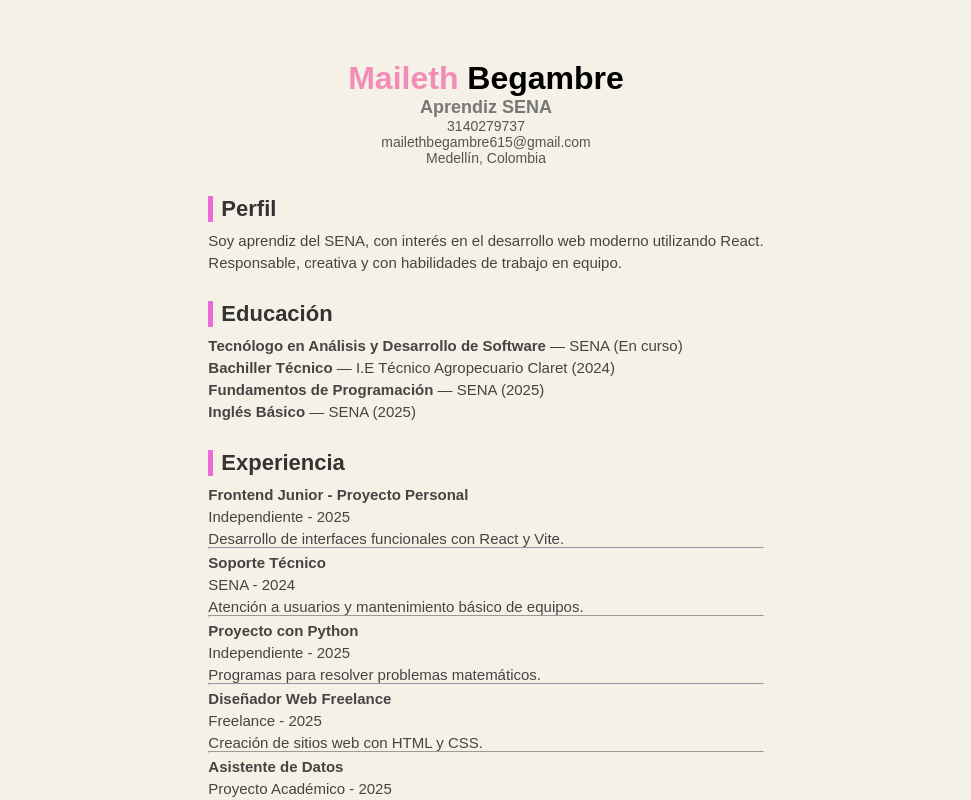
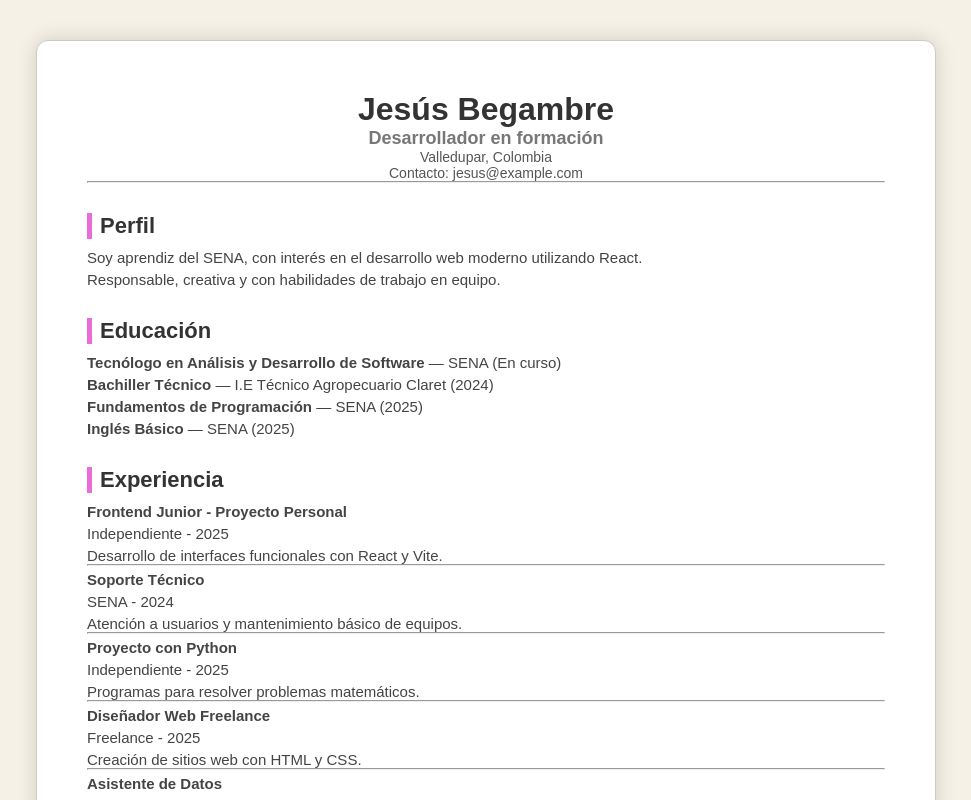
Before and after one commit to maileth2008/cv-react-maileth_begambre, a React (Vite) app in the folder maileth_begambre/: page / in a window 1280 px wide. Shown: the top 800 px of the page, without its empty margins (154-1125 px from the left). Built offline with nearby package versions, Linux system fonts and the light colour scheme.

Commit message:
extracción de datos personales y contenido dinámico hacia App.jsx

```diff
--- a/maileth_begambre/src/App.jsx
+++ b/maileth_begambre/src/App.jsx
@@ -1,20 +1,54 @@
 import React from "react";
 import CabeceraCV from "./componente/CabeceraCV.jsx";
 import Perfil from "./componente/Perfil.jsx";
-import Educacion from "./componente/educacion.jsx";
-import Experiencia from "./componente/experiencia.jsx";
+import Educacion from "./componente/Educacion.jsx";
+import Experiencia from "./componente/Experiencia.jsx";
 import StackTecnologias from "./componente/StackTecnologias.jsx";
 
-function App() {
+export default function App() {
+
+  // DATOS DEL CV
+  const datosPersonales = {
+    nombre: "Jesús Begambre",
+    cargo: "Desarrollador en formación",
+    ciudad: "Valledupar, Colombia",
+    contacto: "jesus@example.com"
+  };
+
+  const perfilTexto = `
+    Soy aprendiz del SENA con interés en el desarrollo web moderno utilizando React.
+    Responsable, creativo y con habilidades de trabajo en equipo.
+  `;
+
+  const experiencias = [
+    { cargo: "Frontend Junior", empresa: "Independiente", año: "2025", descripcion: "Desarrollo con React y Vite." },
+    { cargo: "Soporte Técnico", empresa: "SENA", año: "2024", descripcion: "Atención a usuarios y mantenimiento básico." },
+  ];
+
+  const cursos = [
+    { titulo: "Tecnólogo ADS", institucion: "SENA", año: "En curso" },
+    { titulo: "Bachiller Técnico", institucion: "Claret", año: "2024" },
+  ];
+
+  const tecnologias = [
+    { id: 1, nombre: "React", tipo: "frontend" },
+    { id: 2, nombre: "JavaScript", tipo: "frontend" },
+    { id: 3, nombre: "Node.js", tipo: "backend" },
+    { id: 4, nombre: "MySQL", tipo: "base" },
+    { id: 5, nombre: "Git", tipo: "otros" }
+  ];
+
   return (
-    <div style={{ padding: "20px", fontFamily: "Arial" }}>
-      <CabeceraCV />
-      <Perfil />
-      <Educacion />
-      <Experiencia />
-      <StackTecnologias />
+    <div className="cv-container">
+      <CabeceraCV {...datosPersonales} />
+
+      <Perfil descripcion={perfilTexto} />
+
+      <Educacion cursos={cursos} />
+
+      <Experiencia experiencias={experiencias} />
+
+      <StackTecnologias tecnologias={tecnologias} />
     </div>
   );
 }
-
-export default App;
--- a/maileth_begambre/src/componente/CabeceraCV.jsx
+++ b/maileth_begambre/src/componente/CabeceraCV.jsx
@@ -1,16 +1,12 @@
 import React from 'react';
-function CabeceraCV() {
+function CabeceraCV({ nombre, cargo, ciudad, contacto }) {
   return (
     <header>
-      <h1>
-  <span className="rosa">Maileth</span>{" "}
-  <span className="negro">Begambre</span>
-</h1>
-
-      <h2>Aprendiz SENA</h2>
-      <p> 3140279737</p>
-      <p>mailethbegambre615@gmail.com</p>
-      <p>Medellín, Colombia</p>
+      <h1>{nombre}</h1>
+      <h2>{cargo}</h2>
+      <p>{ciudad}</p>
+      <p>Contacto: {contacto}</p>
+      <hr />
     </header>
   );
 }
```
Also changed, not shown: 1 other file (tests, documents, lock files or other folders).
